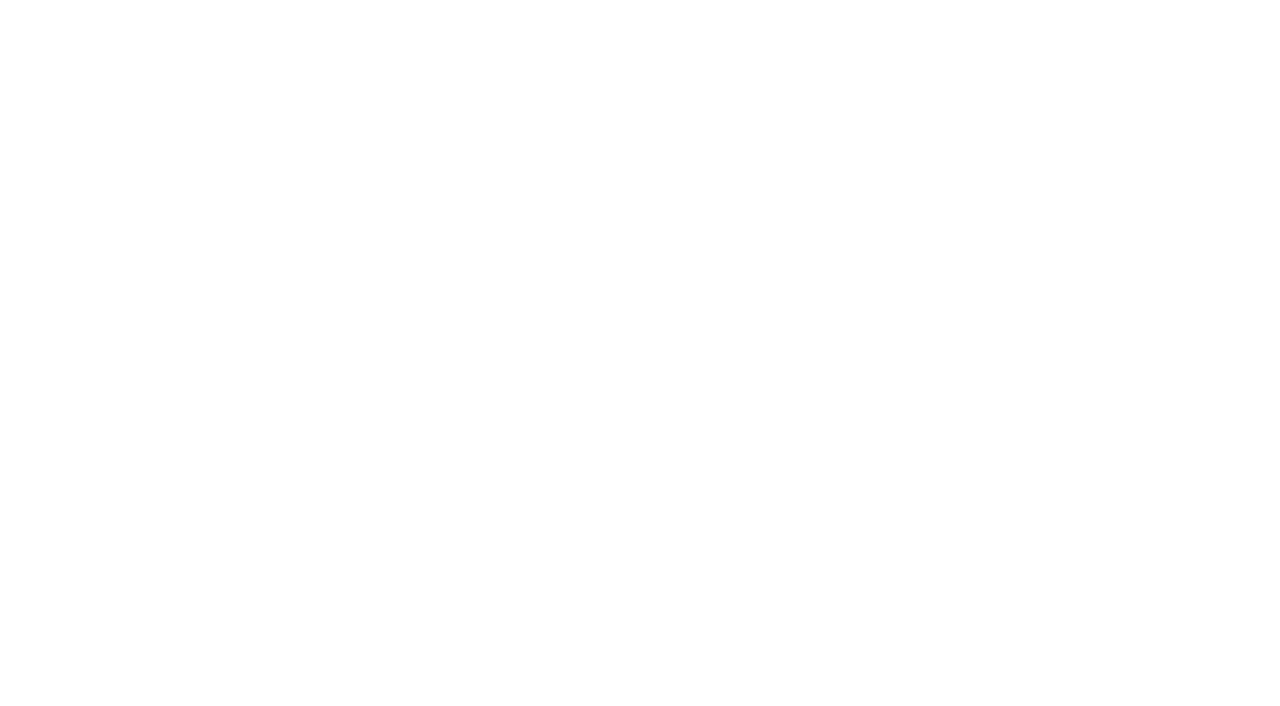
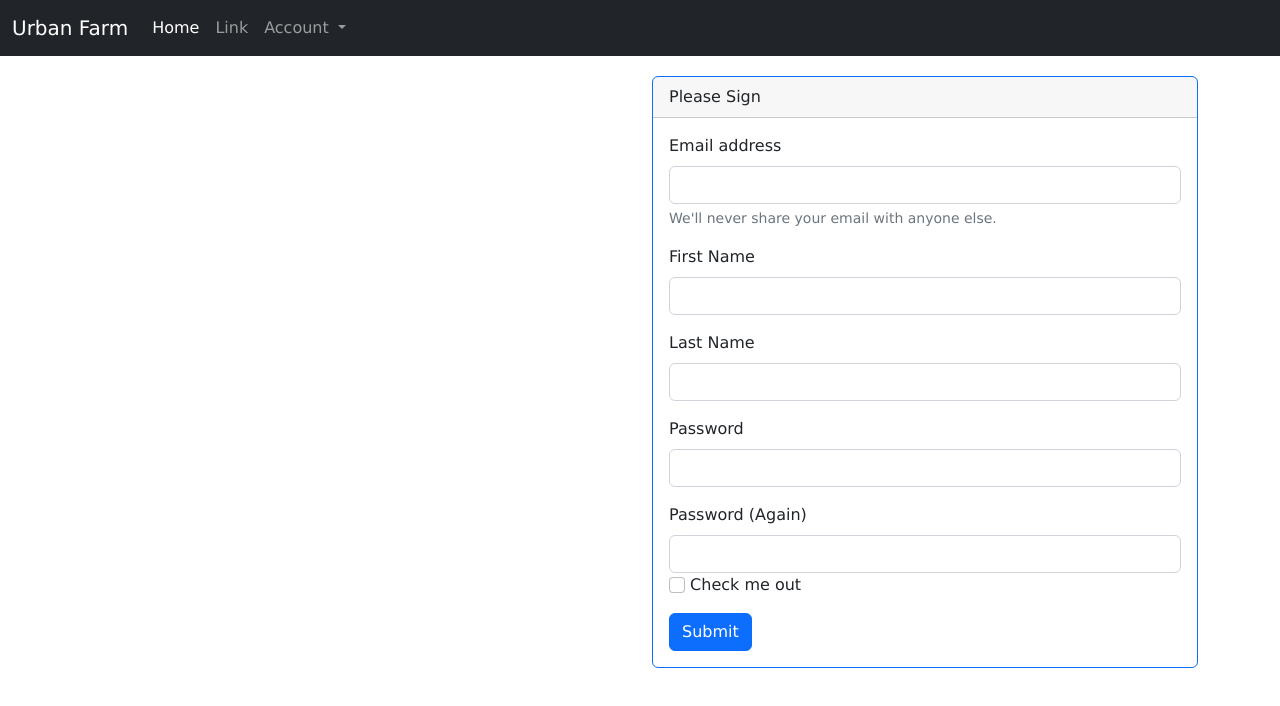
Before and after one commit to theessentialwil/mukulembezeCatalyst_12, a plain HTML site: page auth/register.html in a window 1280 px wide. Drawn offline with Linux system fonts and the light colour scheme.

Commit message:
Adds signup form

```diff
--- a/auth/register.html
+++ b/auth/register.html
@@ -0,0 +1,96 @@
+<!DOCTYPE html>
+<html lang="en">
+<head>
+    <meta charset="UTF-8">
+    <meta http-equiv="X-UA-Compatible" content="IE=edge">
+    <meta name="viewport" content="width=device-width, initial-scale=1.0">
+    <link rel="stylesheet" href="../css/bootstrap/css/bootstrap.css">
+    <link rel="stylesheet" href="../css/main.css">
+    <title>Our first collaborative website</title>
+</head>
+<body>
+    <nav class="navbar navbar-expand-lg navbar-dark bg-dark">
+        <div class="container-fluid">
+          <a class="navbar-brand" href="#">Urban Farm</a>
+          <button class="navbar-toggler" type="button" data-bs-toggle="collapse" data-bs-target="#navbarSupportedContent" aria-controls="navbarSupportedContent" aria-expanded="false" aria-label="Toggle navigation">
+            <span class="navbar-toggler-icon"></span>
+          </button>
+          <div class="collapse navbar-collapse" id="navbarSupportedContent">
+            <ul class="navbar-nav me-auto mb-2 mb-lg-0">
+              <li class="nav-item">
+                <a class="nav-link active" aria-current="page" href="../index.html">Home</a>
+              </li>
+              <li class="nav-item">
+                <a class="nav-link" href="#">Link</a>
+              </li>
+              <li class="nav-item dropdown">
+                <a class="nav-link dropdown-toggle" href="#" role="button" data-bs-toggle="dropdown" aria-expanded="false">
+                  Account
+                </a>
+                <ul class="dropdown-menu">
+                  <li><a class="dropdown-item" href="auth/login.html">Login</a></li>
+                  <li><a class="dropdown-item" href="auth/register.html">Sign Up</a></li>
+                </ul>
+              </li>
+
+            </ul>
+
+          </div>
+        </div>
+      </nav>
+
+     <div class="container" style="margin-top: 20px;">
+        <div class="row">
+            <div class="col-6">
+
+            </div>
+            <div class="col-6">
+                <div class="card border-primary">
+                    <div class="card-header">
+                        Please Sign
+                      </div>
+                    <div class="card-body">
+                        <form>
+                            <div class="mb-3">
+                              <label for="exampleInputEmail1" class="form-label">Email address</label>
+                              <input type="email" class="form-control" id="exampleInputEmail1" aria-describedby="emailHelp">
+                              <div id="emailHelp" class="form-text">We'll never share your email with anyone else.</div>
+                            </div>
+                            <div class="mb-3">
+                                <label for="exampleInputEmail1" class="form-label">First Name</label>
+                                <input type="text" class="form-control" id="firstname" aria-describedby="emailHelp">
+
+                              </div>
+                              <div class="mb-3">
+                                <label for="lastName" class="form-label">Last Name</label>
+                                <input type="text" class="form-control" id="lastname" aria-describedby="emailHelp">
+
+                              </div>
+                            <div class="mb-3">
+                              <label for="exampleInputPassword1" class="form-label">Password</label>
+                              <input type="password" class="form-control" id="exampleInputPassword1">
+                            </div>
+
+                            <div class="mb-3">
+                                <label for="exampleInputPassword1" class="form-label">Password (Again)</label>
+                                <input type="password" class="form-control" id="exampleInputPassword12>
+                              </div>
+                            <div class="mb-3 form-check">
+                              <input type="checkbox" class="form-check-input" id="exampleCheck1">
+                              <label class="form-check-label" for="exampleCheck1">Check me out</label>
+                            </div>
+                            <button type="submit" class="btn btn-primary">Submit</button>
+                          </form>
+                    </div>
+                </div>
+
+            </div>
+        </div>
+     </div>
+
+
+
+
+<script src="../css/bootstrap/js/bootstrap.bundle.js"></script>
+</body>
+</html>
```
Also changed, not shown: auth/login.html (+3 -22 lines).
